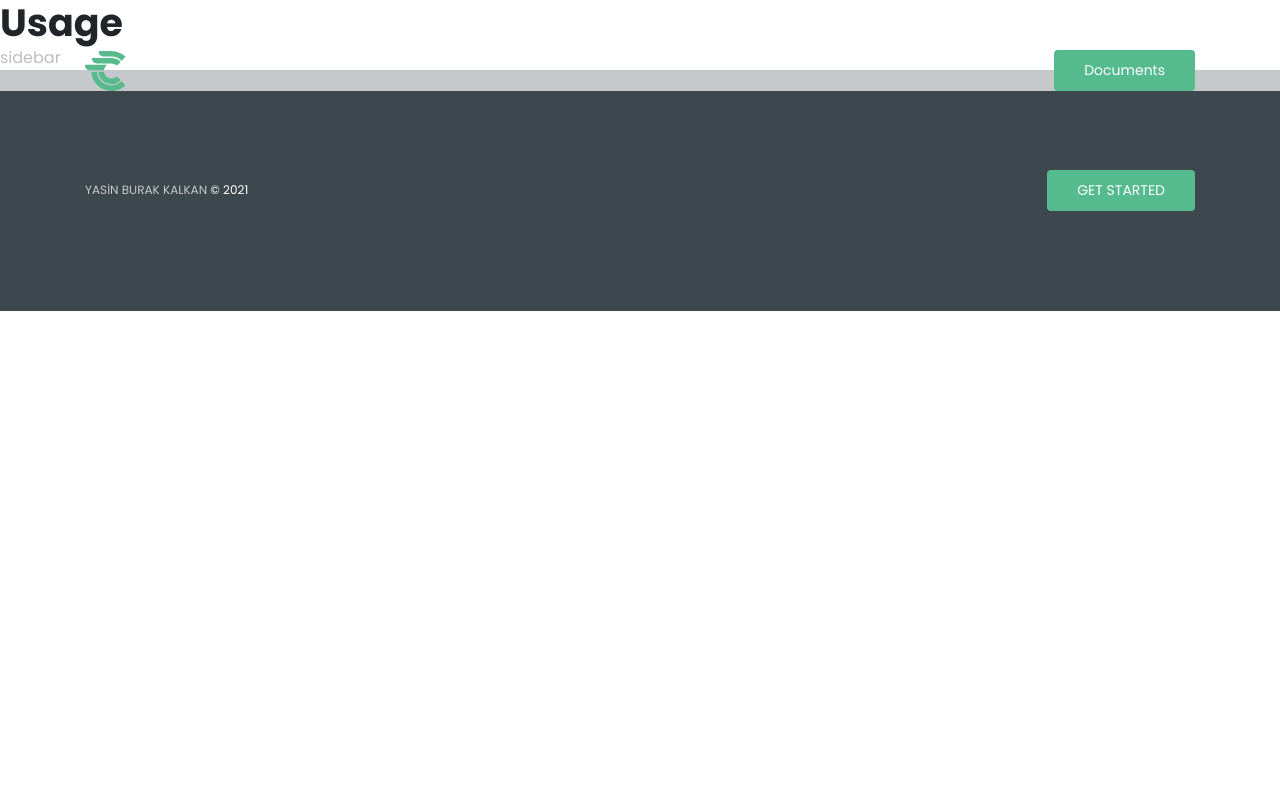
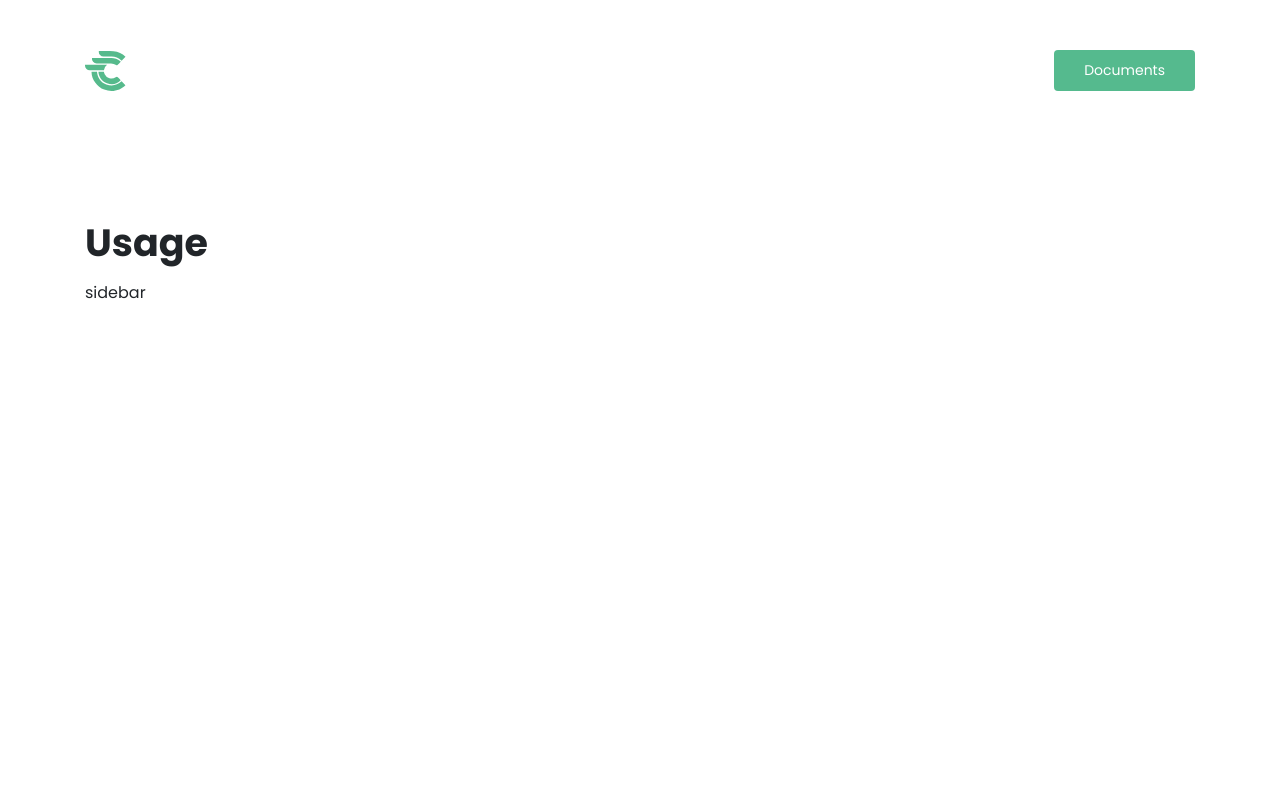
Before and after one commit to copy-command-clipboard/copy-command-clipboard-website, a Vue app: page /usage in a window 1280 px wide. Shown: the top 800 px of the page. Built offline with nearby package versions, Linux system fonts and the light colour scheme.

Commit message:
Detal page development.

```diff
--- a/src/components/detail/index.vue
+++ b/src/components/detail/index.vue
@@ -1,12 +1,12 @@
 <template>
   <section class="detail-section">
-    <h1>{{ title }}</h1>
-    <div class="row">
-      <div class="col-md-4">
-        sidebar
-      </div>
-      <div class="col-md-8">
-        <template></template>
+    <div class="container">
+      <h1>{{ title }}</h1>
+      <div class="row">
+        <div class="col-md-4">sidebar</div>
+        <div class="col-md-8">
+          <template></template>
+        </div>
       </div>
     </div>
   </section>
--- a/src/style/detail-section.scss
+++ b/src/style/detail-section.scss
@@ -1,5 +1,6 @@
 .detail-section {
     min-height: 700px;
+    margin-top: 220px;
     margin-bottom: 300px;
 
     h1 {
--- a/src/style/style.scss
+++ b/src/style/style.scss
@@ -14,13 +14,15 @@
 @import "./form/select";
 
 @import "./splash-section";
+@import "./detail-section";
+
 @import "./wave";
 @import "./code-widget";
 @import "./services-card";
 
 // @import "./services-section";
 // @import "./development-environments-section";
-// @import "./detail-section";
+
 // @import "./error-section";
 
 // @import "./services-item";
```
